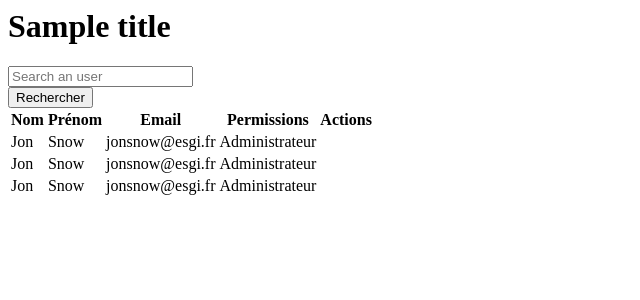
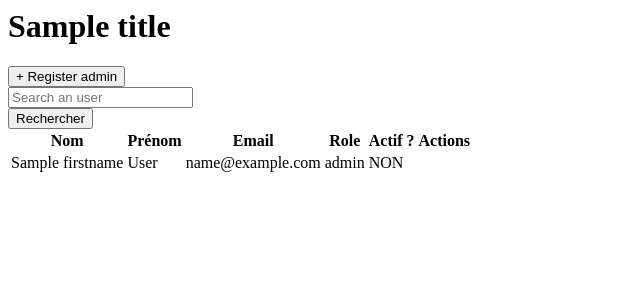
Before and after one commit to adxl/MyCinema-CMS, a PHP site: template www/Views/views/b_users.view.php in a window 1280 px wide. Shown: the top 300 px of the page, without its empty margins (0-640 px from the left). Run offline with PHP 8.4, Linux system fonts and the light colour scheme; the template is opened without the code that fills it: most values are stand-ins (such as "Sample title", 1, 10 or a date in 2020).

Commit message:
Feat: add users list

```diff
--- a/www/Views/views/b_users.view.php
+++ b/www/Views/views/b_users.view.php
@@ -3,7 +3,15 @@
     <h1 class="mx-s"><?= $title; ?></h1>
 </div>
 
-<div class=" w-100 flex flex-right my-m">
+
+
+<div class="flex flex-right mb-m">
+    <a href="/bo/register">
+        <button class="button button--success">+ Register admin</button>
+    </a>
+</div>
+
+<div class=" w-100 flex flex-right mb-m">
     <div class="searchbar">
         <i class="fas fa-search faded"></i>
         <input type="text" name="user-search" placeholder="Search an user">
@@ -18,27 +26,33 @@
                 <th>Nom</th>
                 <th>Prénom</th>
                 <th>Email</th>
-                <th>Permissions</th>
+                <th>Role</th>
+                <th>Actif ?</th>
                 <th>Actions</th>
             </tr>
         </thead>
         <tbody>
-            <?php for ($i = 0; $i < 3; $i++) : ?>
-                <tr>
-                    <td>Jon</td>
-                    <td>Snow</td>
-                    <td>jonsnow@esgi.fr</td>
-                    <td>Administrateur</td>
+            <?php foreach ($users as  $user) : ?>
+                <tr class="<?= !$user['isActive'] ? 'faded' : '' ?>">
+                    <td><?= $user['firstname']; ?></td>
+                    <td><?= $user['lastname']; ?></td>
+                    <td><?= $user['email']; ?></td>
+                    <td><?= $user['role']; ?></td>
                     <td>
-                        <a href="#" class='flex flex-middle'>
-                            <i class="fas fa-eye mr-s"></i>
-                            <i class="fas fa-unlock"></i>
-                            <i class="fas fa-lock-open"></i>
+                        <p> <?= $user['isActive'] ? 'OUI' : 'NON' ?> </p>
+                    </td>
+                    <td>
+                        <a href="#" class='mr-s'>
+                            <i class="fas fa-<?= $user['isActive'] ? 'lock' : 'unlock' ?>"></i>
+                        </a>
+
+                        <a href="#" class='mr-s'>
                             <i class="fas fa-trash-alt"></i>
                         </a>
+
                     </td>
                 </tr>
-            <?php endfor ?>
+            <?php endforeach ?>
         </tbody>
     </table>
 </div>
--- a/www/routes.yml
+++ b/www/routes.yml
@@ -134,7 +134,7 @@
   action: login
   scope: ""
 
-# page inscription employé
+# page inscription manager/admin
 /bo/register:
   controller: AuthenticationController
   action: register
```
Also changed, not shown: www/Controllers/AuthenticationController.php (+7 -6 lines), www/Controllers/UsersController.php (+10 -2 lines), www/Models/User.php (+17 -68 lines), www/Views/views/f_register.view.php (+2 -5 lines).
